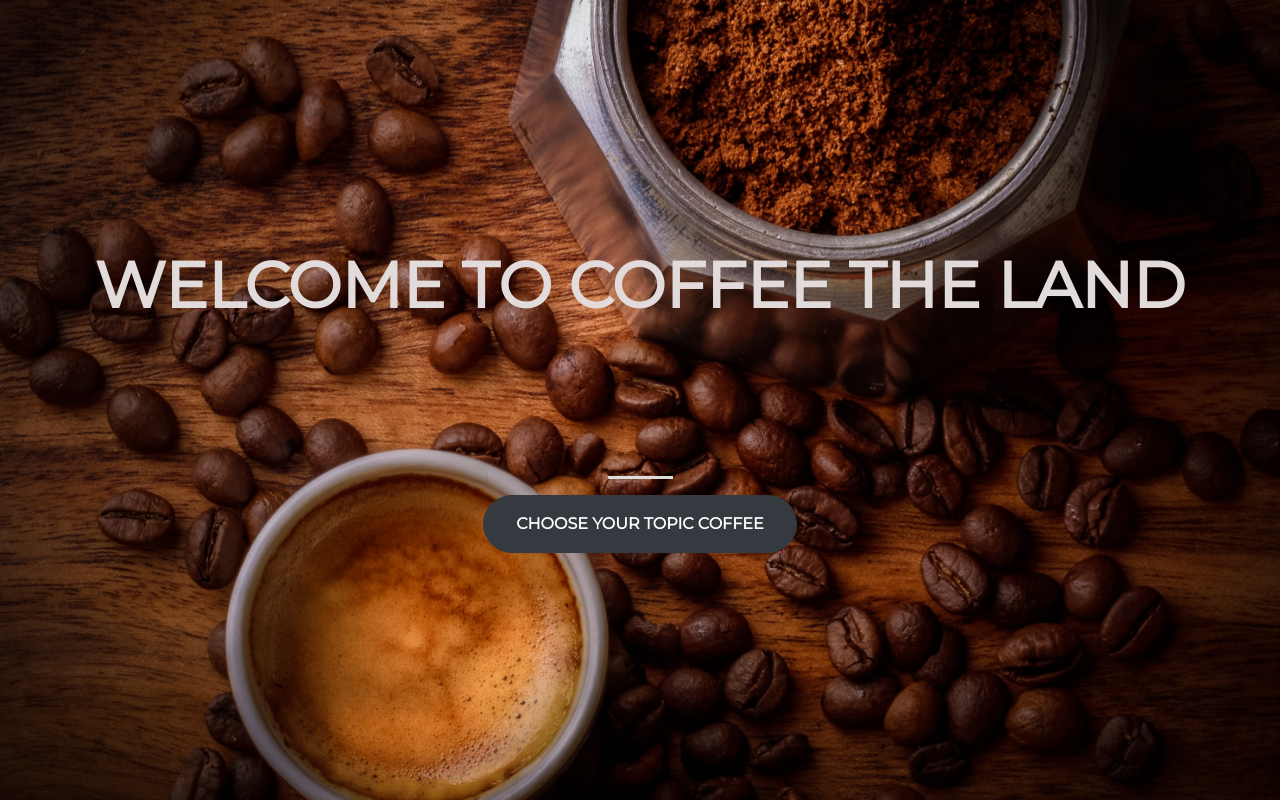
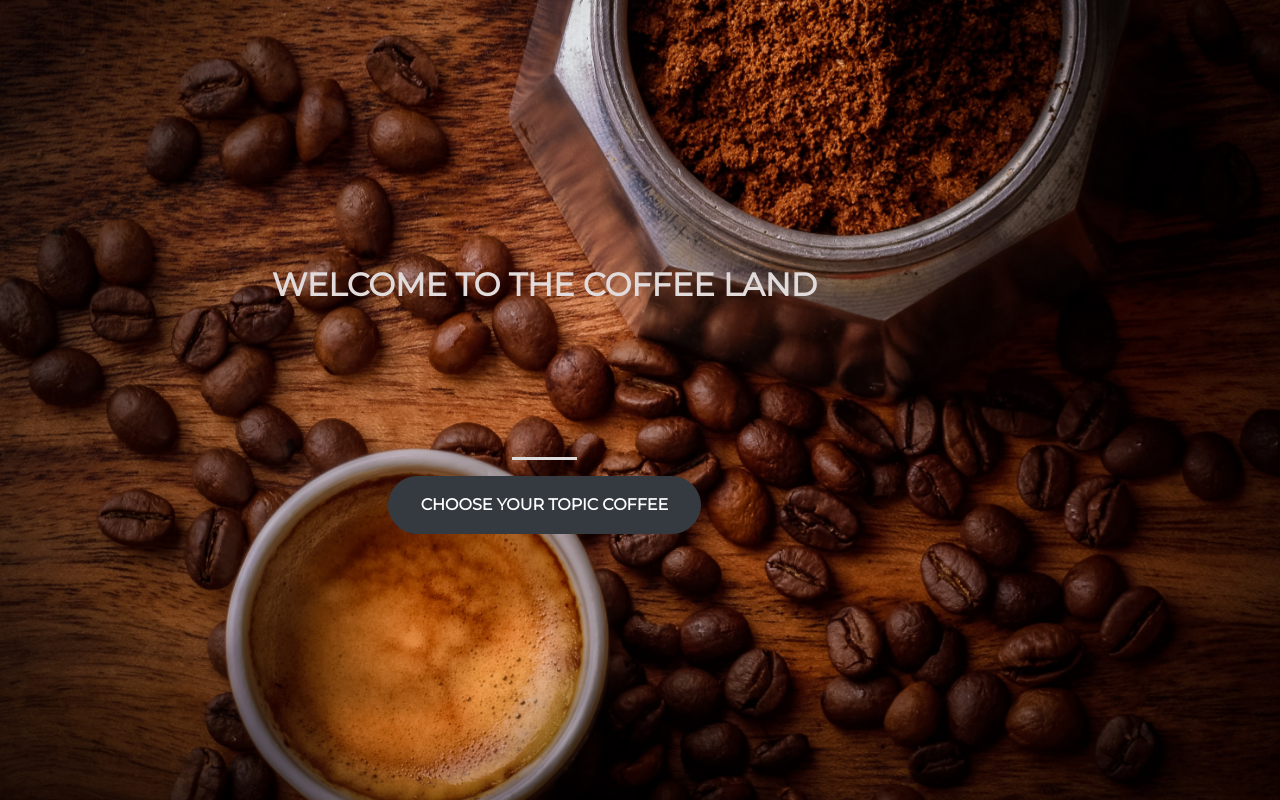
Before and after one commit to leibovichrotem/leibovichrotem.github.io, a plain HTML site: page index.html in a window 1280 px wide. Drawn offline with nearby package versions, Linux system fonts and the light colour scheme.

Commit message:
uploading website v2

```diff
--- a/index.html
+++ b/index.html
@@ -14,7 +14,7 @@
 	<div class="container d-flex align-items-center h-100">
 		<div class="row">
 			<header class="text-center col-12">
-				<h1 class="text-uppercase" ><strong>Welcome to coffee the land</strong></h1>
+				<h1 class="text-uppercase" ><strong>Welcome to the coffee land</strong></h1>
 			</header>
 			<div class="buffer col-12"></div>
 			<section class="text-center col-12">
--- a/style.css
+++ b/style.css
@@ -11,7 +11,7 @@
 }
 
 h1{
-  font-size: 4rem;
+  font-size: 2rem;
   color: #e2dbdb
 
 }
```
